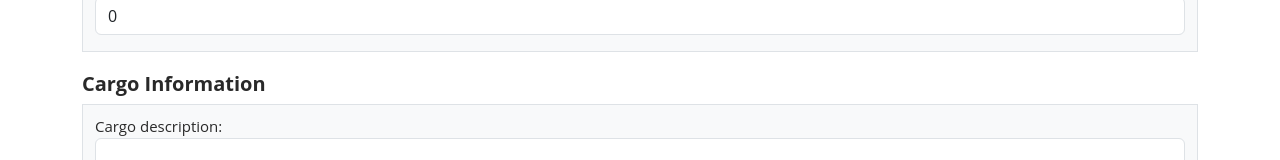
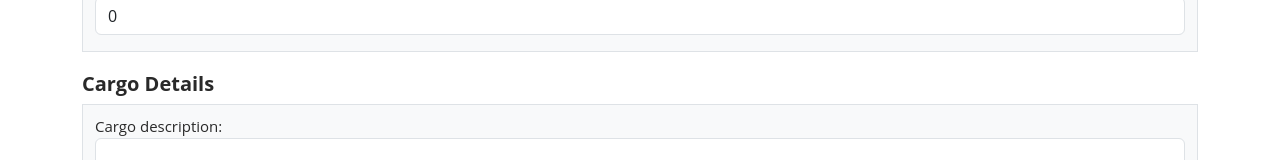
Before and after one commit to Birnbaua/fastlane_ui, a React (Create React App) app: page /booking in a window 1280 px wide. Shown: the part 1061-1221 px from the top of the page. Built offline with nearby package versions, Linux system fonts and the light colour scheme.

Commit message:
update heading

```diff
--- a/src/components/booking/BookingPost.js
+++ b/src/components/booking/BookingPost.js
@@ -237,7 +237,7 @@ function BookingPost(props) {
                     />
                 </div>
             </div>
-            <label for='start-datetime' style={{marginTop: 20}}><h5><b>Cargo Information</b></h5></label>
+            <label for='start-datetime' style={{marginTop: 20}}><h5><b>Cargo Details</b></h5></label>
             <div className="container border bg-light">
                 <div className='mb-3' style={{marginTop: 10}}>
                     <label for='cargo-desc'>Cargo description:</label>
```
